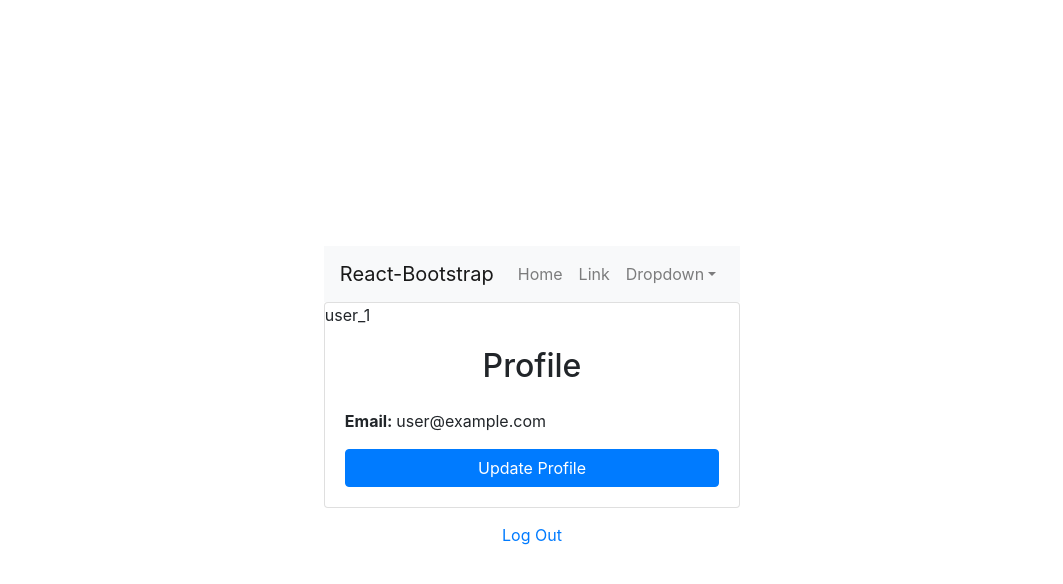
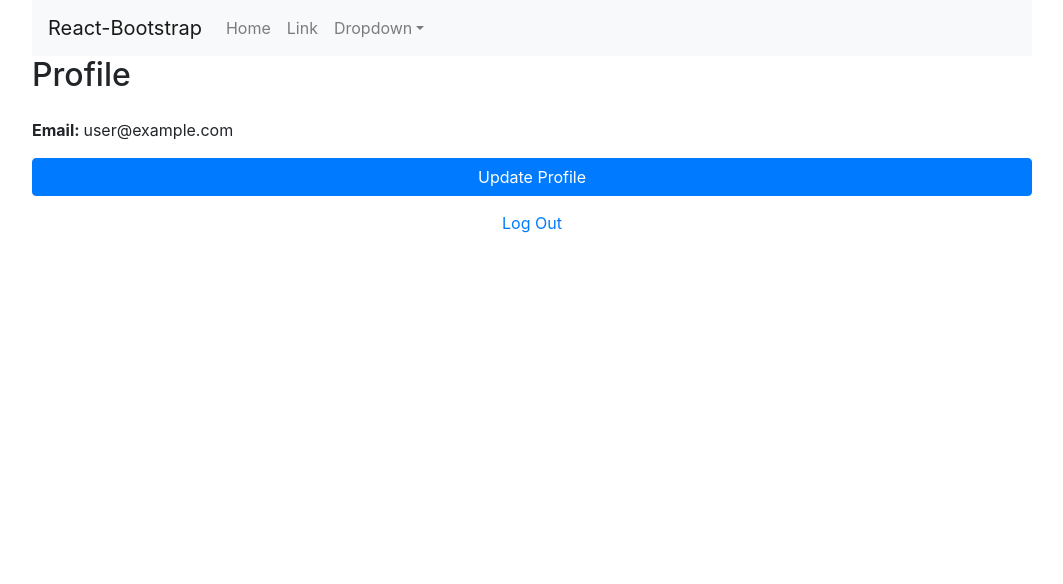
Before and after one commit to JustinLeung1/react-banking-portal, a React (Create React App) app in the folder banking-portal/: page / in a window 1280 px wide. Shown: the top 584 px of the page, without its empty margins (108-1171 px from the left). Built offline with nearby package versions, Linux system fonts and the light colour scheme; no server answers; sample sign-in values are in the browser's storage.

Commit message:
fixed issues with dashboard

```diff
--- a/banking-portal/src/components/App.js
+++ b/banking-portal/src/components/App.js
@@ -11,6 +11,7 @@ import ForgotPassword from "./ForgotPassword";
 function App() {
   return(
       <Container className='d-flex align-items-center justify-content-center' style = {{minHeight: "100vh"}}>
+
           <Router>
           <AuthProvider>
             <Switch>
--- a/banking-portal/src/components/Dashboard.js
+++ b/banking-portal/src/components/Dashboard.js
@@ -1,5 +1,5 @@
 import React, { useState} from "react"
-import { Alert, Button, Card } from "react-bootstrap"
+import { Alert, Button } from "react-bootstrap"
 import { useAuth } from "../contexts/AuthContext"
 import { Link, useHistory } from "react-router-dom"
 
@@ -18,17 +18,12 @@ export default function Dashboard() {
         }
     }
     return (
-        <div>
+        <div style={{minWidth:"1000px", minHeight:"100vh"}}>
 
-            <Card>
-                {currentUser.uid}
-                <Card.Body>
-                <h2 className="text-center mb-4">Profile</h2>
+                <h2 className="text-left mb-4 ">Profile</h2>
                 {error && <Alert variant ="danger"></Alert>}
                 <strong>Email: </strong> {currentUser.email}
                 <Link to="/update-profile" className="btn btn-primary w-100 mt-3">Update Profile</Link>
-                </Card.Body>
-            </Card>
 
 
             <div className="w-100 text-center mt-2">
--- a/banking-portal/src/components/Login.js
+++ b/banking-portal/src/components/Login.js
@@ -12,21 +12,30 @@ export default function Login() {
     const history = useHistory()
 
 
-    async function handleSubmit(e){
+    function handleSubmit(e) {
         e.preventDefault()
 
         try {
-            setError('')
-            setLoading(true)
-            await login(emailRef.current.value, passwordRef.current.value)
+          setError("")
+          setLoading(true)
+          // await login(emailRef.current.value, passwordRef.current.value)
+          login(emailRef.current.value, passwordRef.current.value)
+          .then(response => {
+              console.log(response)
             history.push("/")
-        } catch (error) {
-            setLoading(false)
-            setError('Failed to sign in, ' + error)
+          })
+          .catch(error => {
+            console.log("Error");
+            console.log(error);
+          });
+
+        } catch {
+          setError("Failed to log in")
         }
+
         setLoading(false)
+      }
 
-    }
 
     return (
         <div className="w-100" style={{maxWidth:"400px"}}>
--- a/banking-portal/src/components/Signup.js
+++ b/banking-portal/src/components/Signup.js
@@ -12,24 +12,32 @@ export default function Signup() {
     const [loading, setLoading] = useState(false)
     const history = useHistory()
 
-    async function handleSubmit(e){
+    function handleSubmit(e) {
         e.preventDefault()
 
         if(passwordRef.current.value !== passwordConfirmRef.current.value){
             return setError('Paswords do not match')
         }
+
         try {
-            setError('')
-            setLoading(true)
-            await signup(emailRef.current.value, passwordRef.current.value)
+          setError("")
+          setLoading(true)
+          signup(emailRef.current.value, passwordRef.current.value)
+          .then(response => {
             history.push("/")
-        } catch (error) {
-            setLoading(false)
+          })
+          .catch(error => {
+            console.log("Error");
+            console.log(error);
+          });
+
+        } catch {
             setError('Failed to create an account, ' + error)
         }
+
         setLoading(false)
+      }
 
-    }
 
     return (
         <div className="w-100" style={{maxWidth:"400px"}}>
```
Also changed, not shown: banking-portal/src/contexts/AuthContext.js (+6 -5 lines), 1 other file (tests, documents, lock files or other folders).
